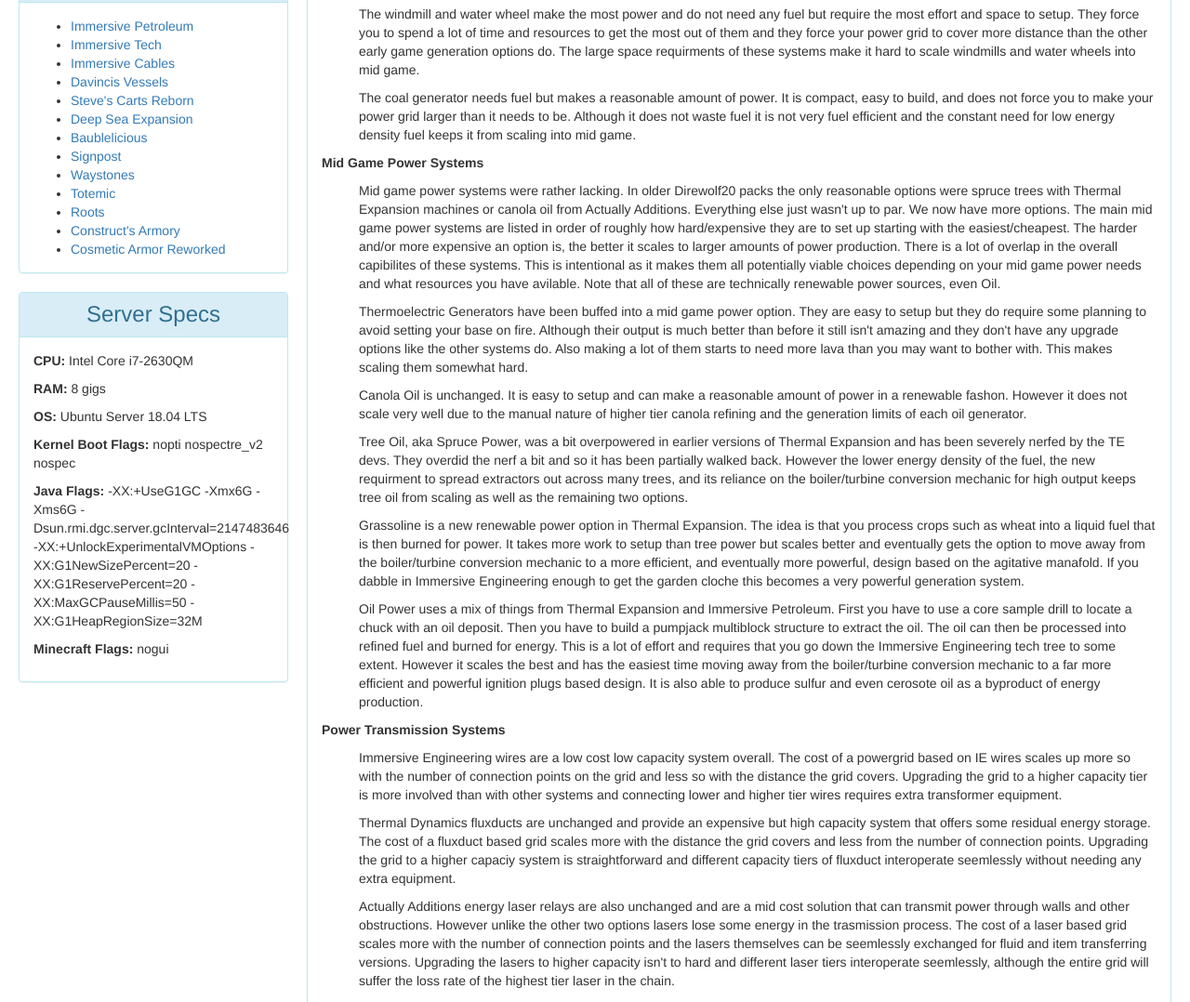
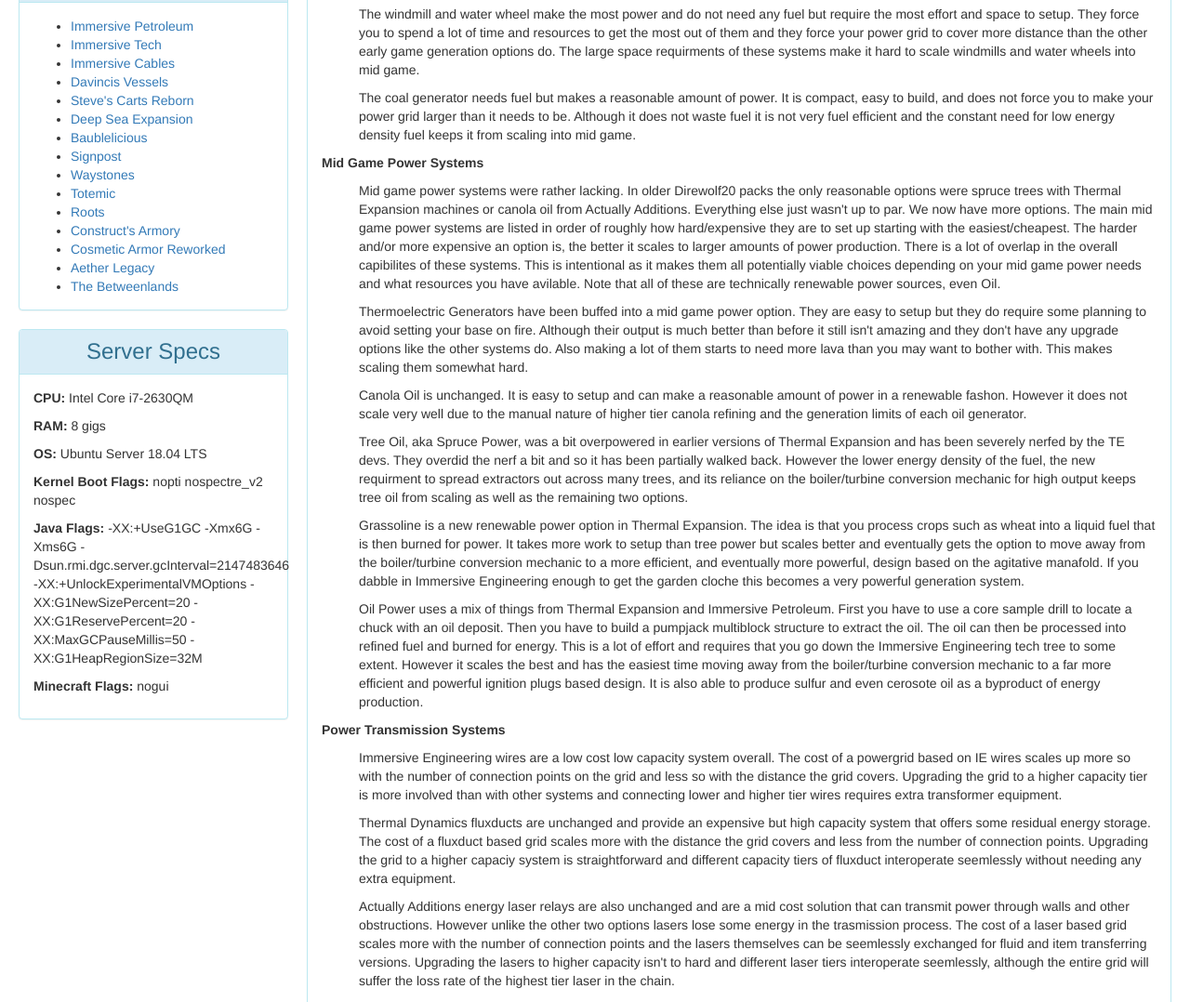
Before and after one commit to antillie/tornado, a plain HTML site: page sites/tun0.com/mc/index.htm in a window 1280 px wide. Shown: the part 823-1901 px from the top of the page at 93% size. Drawn offline with nearby package versions, Linux system fonts and the light colour scheme; no server answers.

Commit message:
new mods

```diff
--- a/sites/tun0.com/mc/index.htm
+++ b/sites/tun0.com/mc/index.htm
@@ -72,6 +72,8 @@
                         <li><a href="https://minecraft.curseforge.com/projects/roots" target="_blank">Roots</a></li>
                         <li><a href="https://minecraft.curseforge.com/projects/constructs-armory" target="_blank">Construct's Armory</a></li>
                         <li><a href="https://minecraft.curseforge.com/projects/cosmetic-armor-reworked" target="_blank">Cosmetic Armor Reworked</a></li>
+                        <li><a href="https://minecraft.curseforge.com/projects/aether-legacy" target="_blank">Aether Legacy</a></li>
+                        <li><a href="https://minecraft.curseforge.com/projects/angry-pixel-the-betweenlands-mod" target="_blank">The Betweenlands</a></li>
                     </ul>
                 </div>
             </div>
```
